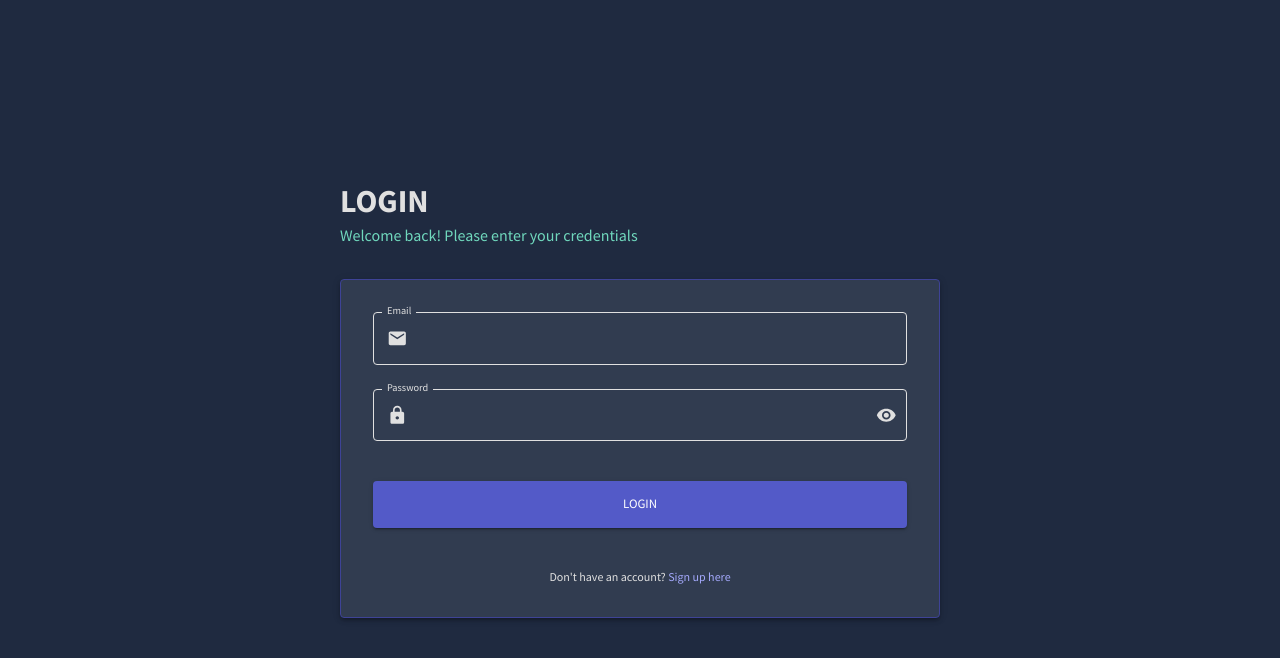
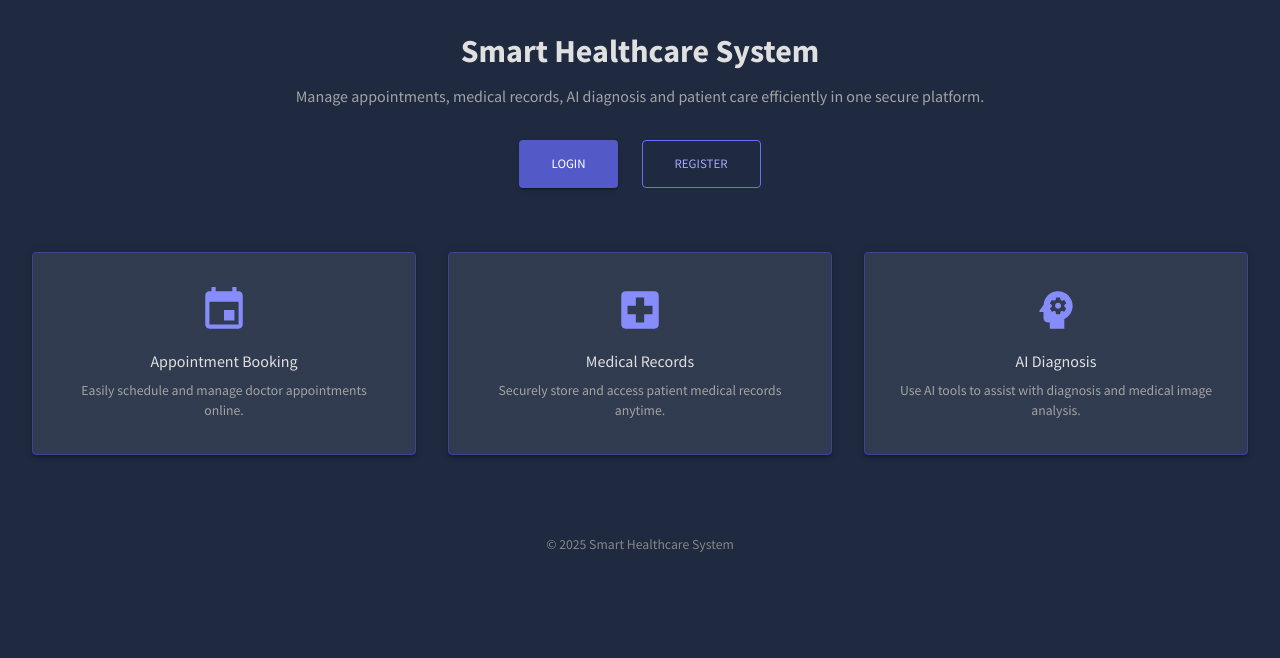
Before and after one commit to ha165/AI-HMIS, a React (Vite) app in the folder react-app/: page / in a window 1280 px wide. Before the commit this address led to /login. Shown: the top 658 px of the page. Built offline with nearby package versions, Linux system fonts and the light colour scheme.

Commit message:
landing page

```diff
--- a/react-app/src/AppRoutes.jsx
+++ b/react-app/src/AppRoutes.jsx
@@ -35,6 +35,7 @@ const Service = lazy(() => import("./Pages/Service/Service"));
 const AddService = lazy(() => import("./Pages/Service/addservice"));
 const AddPatient = lazy(() => import("./Pages/Patients/addPatient"));
 const AddDoctor = lazy(() => import("./Pages/Doctor/addDoctor"));
+const Welcome = lazy(() => import("./Pages/Welcome"))
 const AddMedicalRecords = lazy(() =>
   import("./Pages/Medical_records/add_medicalRecord")
 );
@@ -54,6 +55,10 @@ const AppRoutes = ({ user }) => {
       <Route
         path="/login"
         element={!user ? <Login /> : <Navigate to="/" replace />}
+      />
+      <Route
+        path="/"
+        element={user ? <Navigate to="/dashboard" replace /> : <Welcome />}
       />
       <Route path="/home" element={<Home />} />
       <Route path="/patients" element={<Patients />} />
@@ -88,10 +93,6 @@ const AppRoutes = ({ user }) => {
 
       {/* Protected Routes */}
       <Route
-        path="/"
-        element={<ProtectedRoute user={user} element={<Dashboard />} />}
-      />
-      <Route
         path="/dashboard"
         element={<ProtectedRoute user={user} element={<UserDashboard />} />}
       />
--- /dev/null
+++ b/react-app/src/Pages/Welcome.jsx
@@ -0,0 +1,155 @@
+import { Box, Typography, Button, Grid, Paper, useTheme } from "@mui/material";
+import { useNavigate } from "react-router-dom";
+import { tokens } from "../../themes";
+import PsychologyIcon from "@mui/icons-material/Psychology";
+import LocalHospitalIcon from "@mui/icons-material/LocalHospital";
+import EventIcon from "@mui/icons-material/Event";
+
+export default function Welcome() {
+  const theme = useTheme();
+  const colors = tokens(theme.palette.mode);
+  const navigate = useNavigate();
+
+  return (
+    <Box
+      minHeight="100vh"
+      sx={{
+        backgroundColor: colors.primary[400],
+        p: 4,
+      }}
+    >
+      {/* HERO SECTION */}
+      <Box textAlign="center" mb={8}>
+        <Typography
+          variant="h2"
+          fontWeight="bold"
+          color={colors.grey[100]}
+          mb={2}
+        >
+          Smart Healthcare System
+        </Typography>
+
+        <Typography
+          variant="h5"
+          color={colors.grey[300]}
+          maxWidth="700px"
+          mx="auto"
+          mb={4}
+        >
+          Manage appointments, medical records, AI diagnosis and patient care
+          efficiently in one secure platform.
+        </Typography>
+
+        <Box display="flex" justifyContent="center" gap={3}>
+          <Button
+            variant="contained"
+            size="large"
+            onClick={() => navigate("/login")}
+            sx={{
+              backgroundColor: colors.blueAccent[600],
+              "&:hover": { backgroundColor: colors.blueAccent[700] },
+              px: 4,
+              py: 1.5,
+            }}
+          >
+            Login
+          </Button>
+
+          <Button
+            variant="outlined"
+            size="large"
+            onClick={() => navigate("/register")}
+            sx={{
+              borderColor: colors.blueAccent[500],
+              color: colors.blueAccent[300],
+              "&:hover": {
+                borderColor: colors.blueAccent[300],
+                backgroundColor: colors.primary[500],
+              },
+              px: 4,
+              py: 1.5,
+            }}
+          >
+            Register
+          </Button>
+        </Box>
+      </Box>
+
+      {/* FEATURES SECTION */}
+      <Grid container spacing={4}>
+        <Grid item xs={12} md={4}>
+          <Paper
+            elevation={3}
+            sx={{
+              p: 4,
+              textAlign: "center",
+              backgroundColor: colors.primary[400],
+              border: `1px solid ${colors.blueAccent[700]}`,
+            }}
+          >
+            <EventIcon
+              sx={{ fontSize: 50, color: colors.blueAccent[400], mb: 2 }}
+            />
+            <Typography variant="h5" color={colors.grey[100]} mb={1}>
+              Appointment Booking
+            </Typography>
+            <Typography color={colors.grey[300]}>
+              Easily schedule and manage doctor appointments online.
+            </Typography>
+          </Paper>
+        </Grid>
+
+        <Grid item xs={12} md={4}>
+          <Paper
+            elevation={3}
+            sx={{
+              p: 4,
+              textAlign: "center",
+              backgroundColor: colors.primary[400],
+              border: `1px solid ${colors.blueAccent[700]}`,
+            }}
+          >
+            <LocalHospitalIcon
+              sx={{ fontSize: 50, color: colors.blueAccent[400], mb: 2 }}
+            />
+            <Typography variant="h5" color={colors.grey[100]} mb={1}>
+              Medical Records
+            </Typography>
+            <Typography color={colors.grey[300]}>
+              Securely store and access patient medical records anytime.
+            </Typography>
+          </Paper>
+        </Grid>
+
+        <Grid item xs={12} md={4}>
+          <Paper
+            elevation={3}
+            sx={{
+              p: 4,
+              textAlign: "center",
+              backgroundColor: colors.primary[400],
+              border: `1px solid ${colors.blueAccent[700]}`,
+            }}
+          >
+            <PsychologyIcon
+              sx={{ fontSize: 50, color: colors.blueAccent[400], mb: 2 }}
+            />
+            <Typography variant="h5" color={colors.grey[100]} mb={1}>
+              AI Diagnosis
+            </Typography>
+            <Typography color={colors.grey[300]}>
+              Use AI tools to assist with diagnosis and medical image analysis.
+            </Typography>
+          </Paper>
+        </Grid>
+      </Grid>
+
+      {/* FOOTER */}
+      <Box mt={10} textAlign="center">
+        <Typography color={colors.grey[400]}>
+          © {new Date().getFullYear()} Smart Healthcare System
+        </Typography>
+      </Box>
+    </Box>
+  );
+}
```
